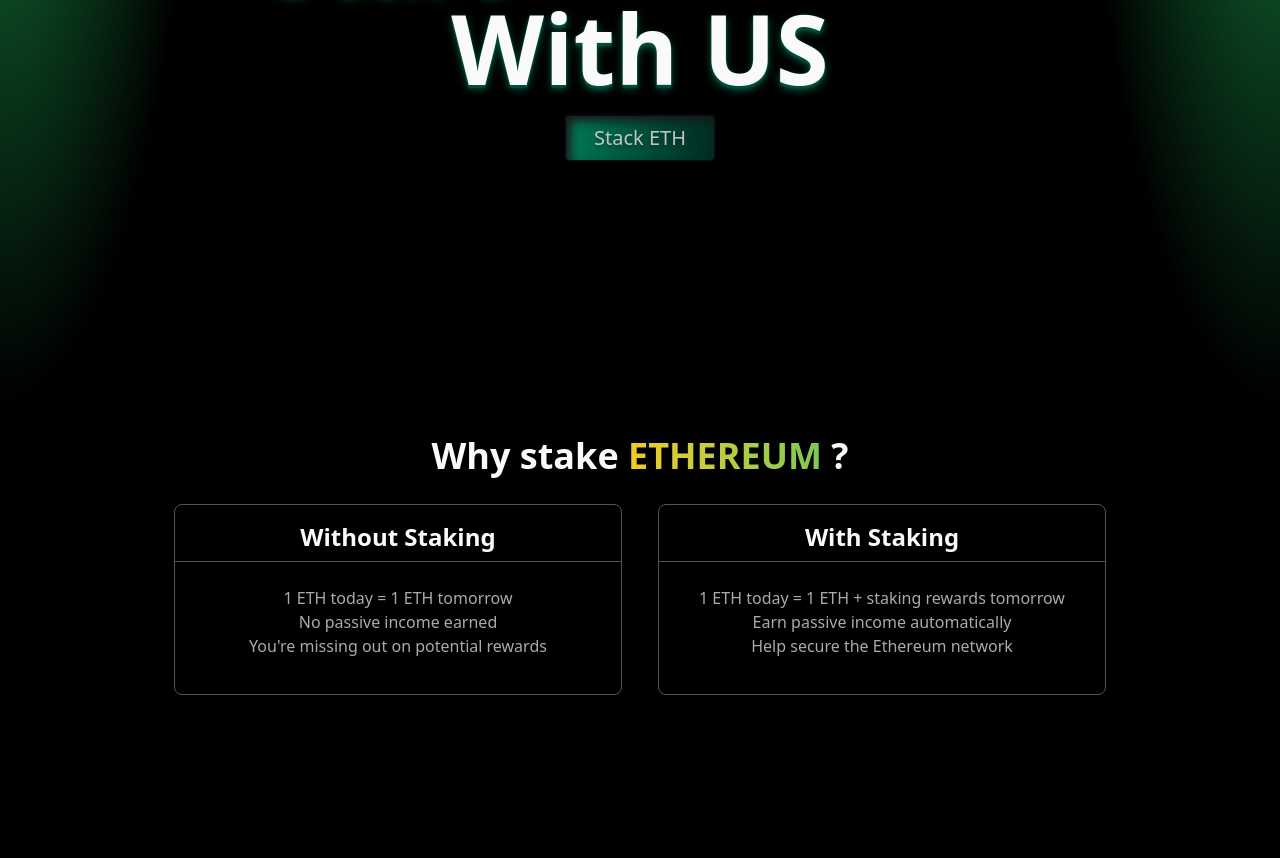
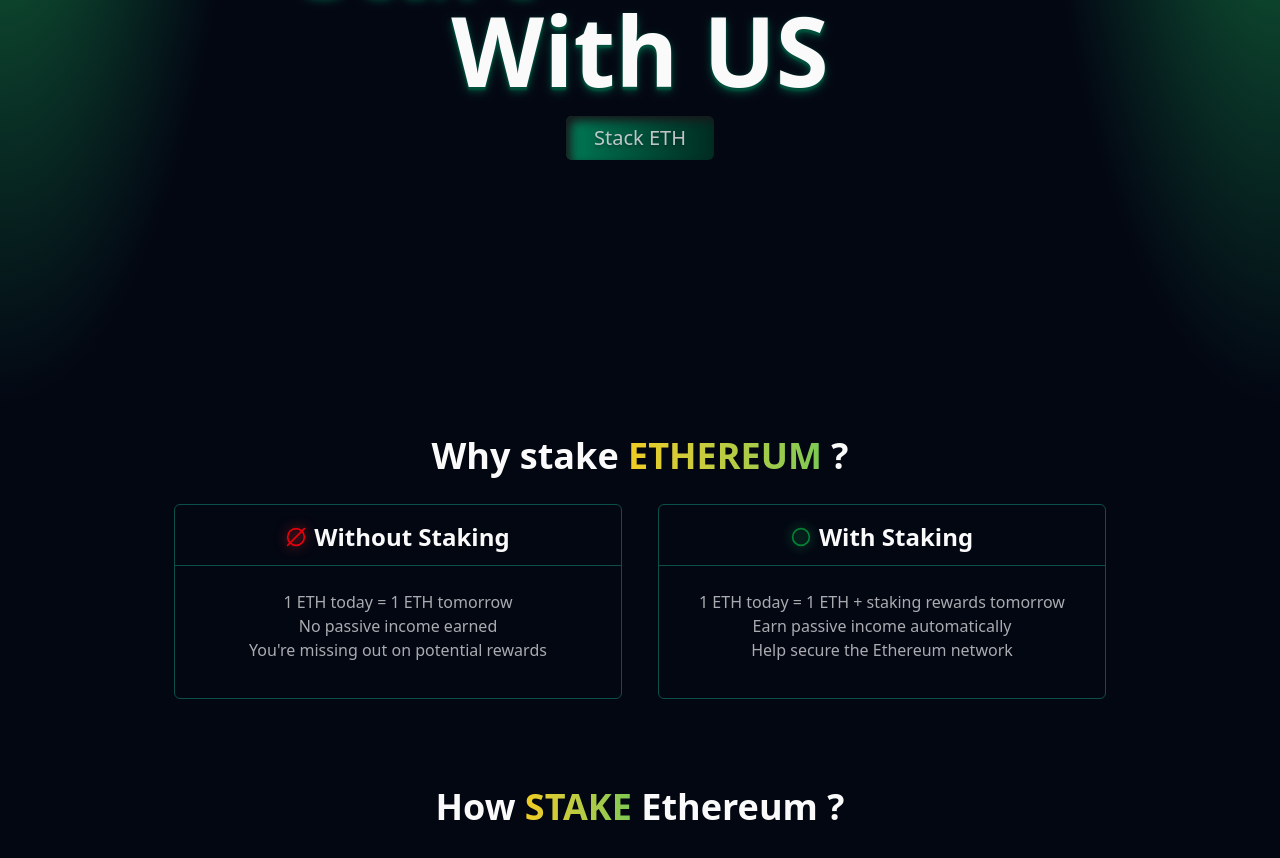
Before and after one commit to Nikuunj/Staking, a Next.js app in the folder client/: page / in a window 1280 px wide. Shown: the part 364-1222 px from the top of the page. Before the commit the page ends 1147 px from the top, so only its background shows below. Built offline with nearby package versions, Linux system fonts and the light colour scheme; what wagmi would draw is missing.

Commit message:
update: feature section and hero sectin bg

```diff
--- a/client/app/layout.tsx
+++ b/client/app/layout.tsx
@@ -26,7 +26,7 @@ export default function RootLayout({
   return (
     <html lang="en">
       <body
-        className={`${geistSans.variable} ${geistMono.variable} antialiased bg-black text-zinc-50`}
+        className={`${geistSans.variable} ${geistMono.variable} antialiased bg-gray-950 text-zinc-50`}
       >
         <Provider>
           {children}
--- a/client/app/page.tsx
+++ b/client/app/page.tsx
@@ -2,6 +2,7 @@
 
 import Hero from "@/components/home/Hero";
 import Feature from "@/components/home/Feature";
+import HowToStacke from "@/components/home/HowToStacke";
 
 export default function Home() {
 
@@ -9,6 +10,7 @@ export default function Home() {
         <div>
             <Hero />
             <Feature />
+            <HowToStacke />
         </div>
     );
 }
--- a/client/components/home/Feature.tsx
+++ b/client/components/home/Feature.tsx
@@ -1,5 +1,7 @@
+"use client"
 import BoxFeature from "../ui/BoxFeature"
 import ShiningText from "../ui/ShiningText"
+import { Circle, CircleSlash2Icon } from 'lucide-react';
 
 function Feature() {
    return (
@@ -10,6 +12,7 @@ function Feature() {
          <div className="flex flex-wrap gap-9 justify-center">
             <BoxFeature
                header="Without Staking"
+               Icon={<CircleSlash2Icon className="w-5 h-5 text-red-600 drop-shadow-[0_0_6px_rgba(220,38,38,0.8)]"/>}
                 points={[
                   "1 ETH today = 1 ETH tomorrow",
                   "No passive income earned",
@@ -18,6 +21,7 @@ function Feature() {
             />
             <BoxFeature
                header="With Staking"
+               Icon={<Circle className="w-5 h-5 text-green-700 drop-shadow-[0_0_6px_rgba(34,197,94,0.8)]" />}
                points={[
                   "1 ETH today = 1 ETH + staking rewards tomorrow",
                   "Earn passive income automatically",
--- a/client/components/home/Hero.tsx
+++ b/client/components/home/Hero.tsx
@@ -10,7 +10,7 @@ function Hero() {
                <span className="text-shadow-lg text-shadow-emerald-900">
                   Start {" "}
                </span>
-               <ShiningText text={'Stacking'} />
+               <ShiningText text={'Staking'} />
                <span className="text-shadow-lg text-shadow-emerald-900">
                   {" "} With US
                </span>
--- /dev/null
+++ b/client/components/home/HowToStacke.tsx
@@ -0,0 +1,13 @@
+import ShiningText from "../ui/ShiningText"
+
+function HowToStacke() {
+   return (
+      <section className={`flex flex-col items-center gap-y-7  text-balance mb-22`}>
+         <h1 className={`text-4xl font-semibold text-center`}>
+            How {' '} <ShiningText text="stake" /> {' '} Ethereum ?
+         </h1>
+      </section>
+   )
+}
+
+export default HowToStacke
--- a/client/components/ui/BoxFeature.tsx
+++ b/client/components/ui/BoxFeature.tsx
@@ -1,15 +1,17 @@
+import { ReactNode } from "react";
 
 interface BoxFeatueProps {
    header: string;
-   points: string[]
+   points: string[];
+   Icon: ReactNode
 }
 
 
-function BoxFeature({ header, points }: BoxFeatueProps) {
+function BoxFeature({ header, points, Icon }: BoxFeatueProps) {
    return (
-      <div className="flex flex-col min-w-64 sm:min-w-md border border-zinc-600 rounded-lg text-center pt-4 pb-9 gap-y-3">
-         <h2 className="text-2xl font-semibold capitalize border-b border-zinc-600 pb-2 h-full">
-            {header}
+      <div className="flex flex-col min-w-64 sm:min-w-md border border-teal-900 rounded-md text-center pt-4 pb-9 gap-y-3">
+         <h2 className="text-2xl font-semibold capitalize border-b border-teal-900 pb-3 h-full flex justify-center items-center gap-2">
+           {Icon} {header}
          </h2>
          <div className="text-zinc-300/80 px-2 pt-3">
             {points.map(point => (
--- a/client/components/ui/Button.tsx
+++ b/client/components/ui/Button.tsx
@@ -14,7 +14,7 @@ function Button({ children, className, varient, size }: ButtonProps) {
    const style =  {
       default: 'bg-linear-to-r from-emerald-700 to-emerald-950',
       outline: 'border border-emerald-800 text-white hover:bg-zinc-800/50',
-      shine: 'bg-linear-to-r from-emerald-700 to-emerald-950 inset-shadow-[5px_5px_10px] inset-shadow-zinc-900 hover:inset-shadow-neutral-800 border-2 border-zinc-950'
+      shine: 'bg-linear-to-r from-emerald-700 to-emerald-950 inset-shadow-[5px_5px_10px] inset-shadow-zinc-900 hover:inset-shadow-neutral-800 '
    }
 
    const defaultStyle = 'active:translate-y-0.5 outline-0 cursor-pointer transition-all duration-300 text-zinc-300/90 text-shadow-lg'
--- a/client/components/ui/HeroBg.tsx
+++ b/client/components/ui/HeroBg.tsx
@@ -3,8 +3,8 @@ function HeroBg() {
    return (
       <div className={`absolute inset-0 -z-20 flex justify-between`}>
 
-         <div className={"min-w-52 bg-radial-[at_0%_0%] from-[#15803d] to-black to-68%"} />
-         <div className={"min-w-52 hidden sm:block bg-radial-[at_100%_0%] from-[#15803d] to-black to-68%"} />
+         <div className={"min-w-52 md:min-w-64 bg-radial-[at_0%_0%] from-[#15803d] to-gray-950 to-68%"} />
+         <div className={"min-w-52 md:min-w-64 hidden sm:block bg-radial-[at_100%_0%] from-[#15803d] to-gray-950 to-68%"} />
 
       </div>
    )
```
